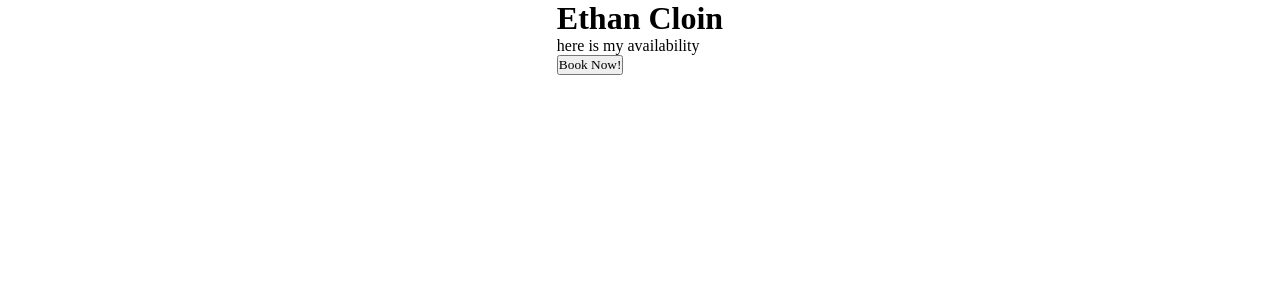
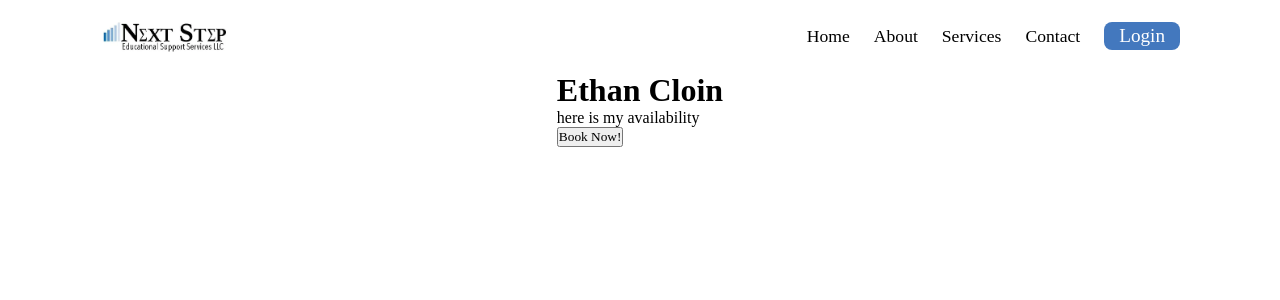
Before and after one commit to EthanCloin/giron-tutoring-poc, a Flask app: page /tutors/1 in a window 1280 px wide. Shown: the top 300 px of the page. Run offline with Flask 3, Linux system fonts and the light colour scheme; data comes from the database, SQL or seed files in the repository.

Commit message:
Updated to feedback.

```diff
--- a/app/static/css/navbar.css
+++ b/app/static/css/navbar.css
@@ -16,7 +16,7 @@ header {
     user-select: none;
 }
 
-.navigation a {
+.nav-util {
     position: relative;
     font-size: 1.1em;
     color: #000;
@@ -26,7 +26,7 @@ header {
     transition: color 0.3s ease;
 }
 
-.navigation a:hover {
+.nav-util:hover {
     color: var(--secondary-color);
 }
 
--- a/app/static/css/tutors.css
+++ b/app/static/css/tutors.css
@@ -5,12 +5,12 @@
     padding: 30px 25% 30px 25%;
 }
 
-.tutor-list-header h1 {
+.tutor-list-header-heading {
     line-height: 1.2;
     font-weight: 600;
 }
 
-.tutor-list-header p {
+.tutor-list-header-subheading {
     color: #000;
 }
 
--- a/app/templates/layout.html
+++ b/app/templates/layout.html
@@ -11,7 +11,7 @@
   <script src="/static/js/htmx.2.0.1.min.js"></script>
 </head>
 <body>
-  {% block navbar %}{% endblock %}
+  {% include 'navbar.html' %}
   <main>{% block content %} {% endblock %}</main>
 </body>
 
--- a/app/templates/navbar.html
+++ b/app/templates/navbar.html
@@ -5,10 +5,10 @@
 <header>
     <img class="logo" src="/static/images/NextStep-logo.webp"/>
     <nav class="navigation">
-      <a href="#">Home</a>
-      <a href="#">About</a>
-      <a href="#">Services</a>
-      <a href="#">Contact</a>
+      <a class="nav-util" href="#">Home</a>
+      <a class="nav-util" href="#">About</a>
+      <a class="nav-util" href="#">Services</a>
+      <a class="nav-util" href="#">Contact</a>
       <button class="btnLogin">Login</button>
     </nav>
   </header>
```
Also changed, not shown: app/templates/tutors-list.html (+2 -6 lines).
